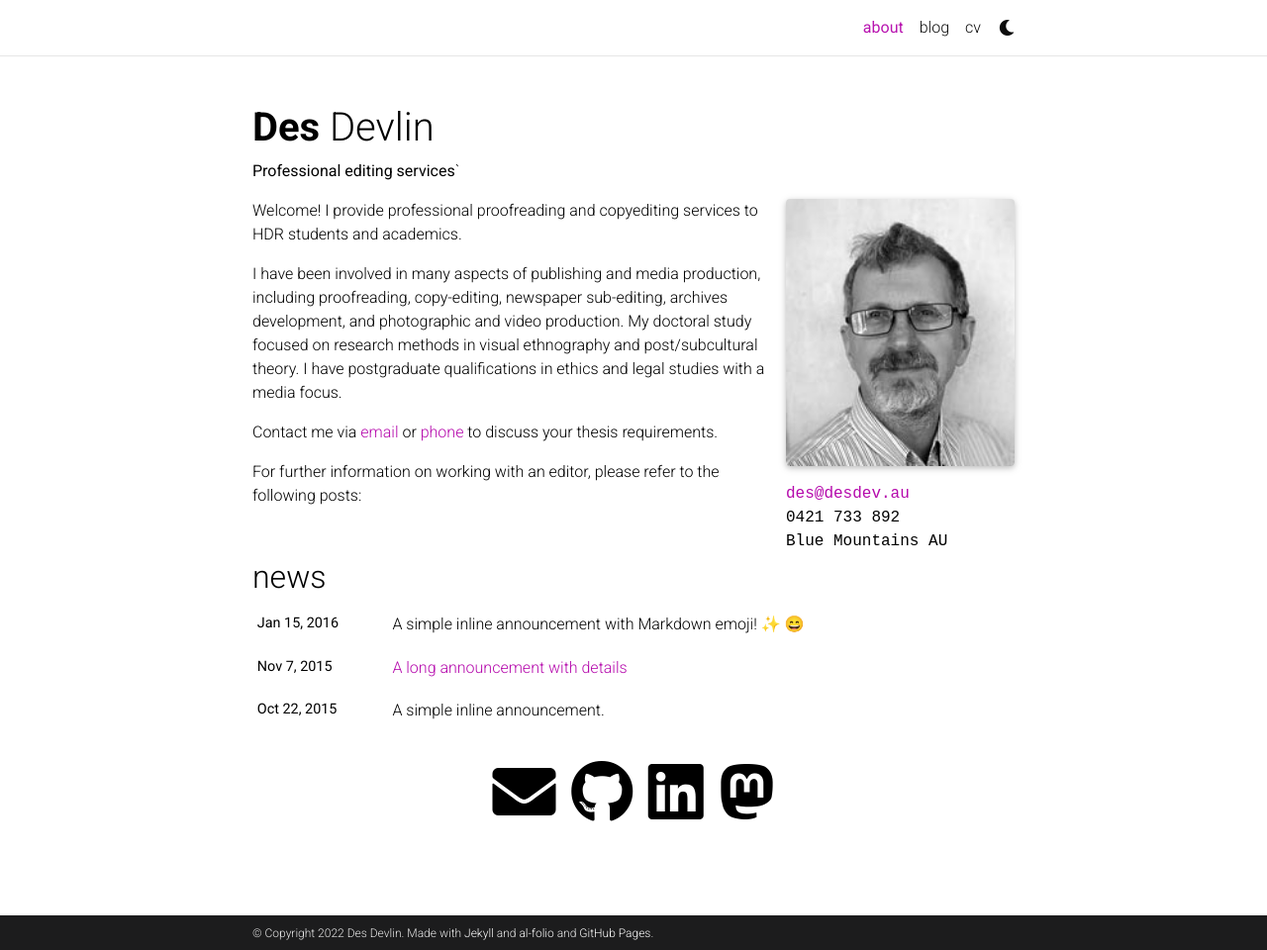
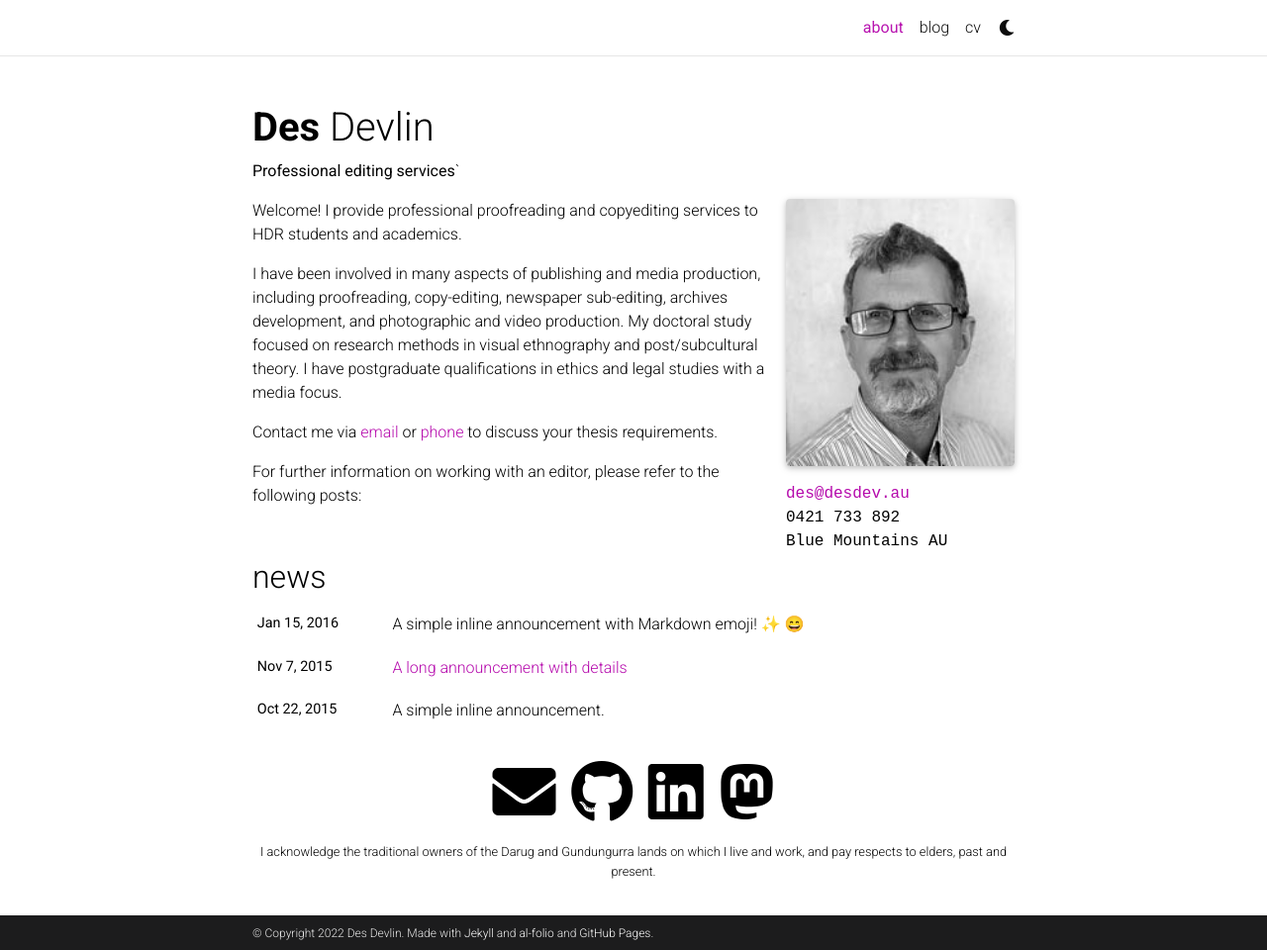
Before and after one commit to desmodev/desmodev.github.io, a Jekyll site: the page built from _pages/about.md, in a window 1280 px wide and 960 px high. Shown: the whole window at 99% size. Built offline with Jekyll 4.4.1, drawn with Linux system fonts in a browser that asks for light colours; full-size pictures stand in for the smaller copies a plugin makes; emoji names are drawn with the system emoji font; comment, search, counter and statistics services are not loaded; a style sheet for code colours, icons or effects is not loaded.

Commit message:
Update _config.yml

```diff
--- a/_config.yml
+++ b/_config.yml
@@ -95,6 +95,7 @@ facebook_id: # your facebook id
 discord_id: # your discord id (18-digit unique numerical identifier)
 
 contact_note: >
+  I acknowledge the traditional owners of the Darug and Gundungurra lands on which I live and work, and pay respects to elders, past and present.
 
 # -----------------------------------------------------------------------------
 # Analytics and search engine verification
```
